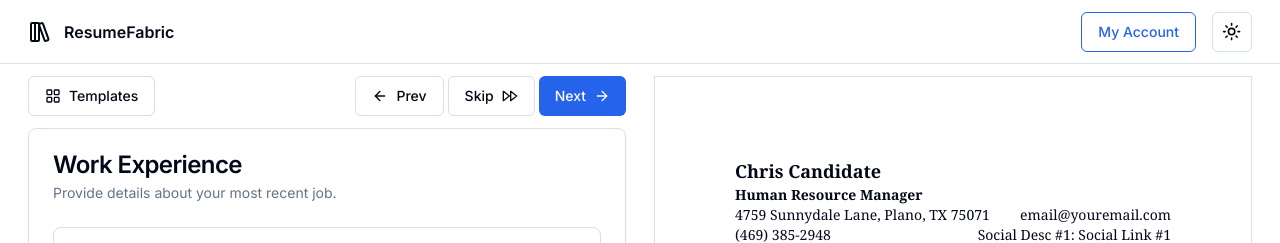
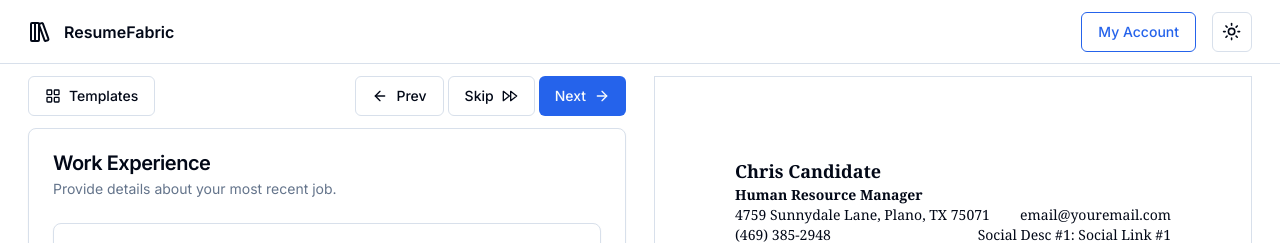
Before and after one commit to Avsholeh/resumefabric, a Next.js app: page /work-experience in a window 1280 px wide. Shown: the top 243 px of the page. Built offline with nearby package versions, Linux system fonts and the light colour scheme.

Commit message:
chore: reduce font size of card header

```diff
--- a/src/components/ui/card.tsx
+++ b/src/components/ui/card.tsx
@@ -36,7 +36,7 @@ const CardTitle = React.forwardRef<
   <h3
     ref={ref}
     className={cn(
-      "text-2xl font-semibold leading-none tracking-tight",
+      "text-xl font-semibold leading-none tracking-tight",
       className
     )}
     {...props}
@@ -76,4 +76,4 @@ const CardFooter = React.forwardRef<
 ))
 CardFooter.displayName = "CardFooter"
 
-export { Card, CardHeader, CardFooter, CardTitle, CardDescription, CardContent }
+export { Card, CardContent, CardDescription, CardFooter, CardHeader, CardTitle }
```
